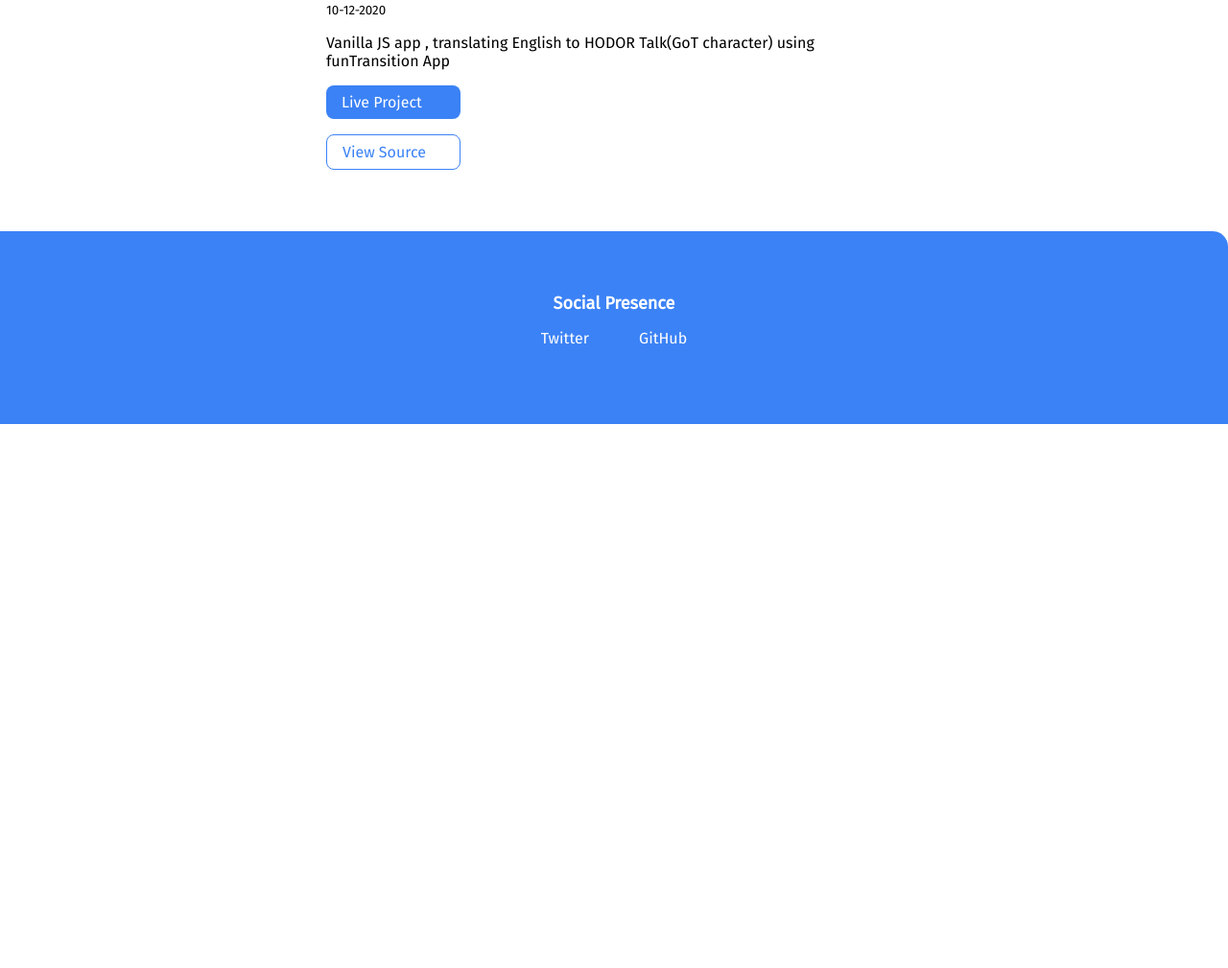
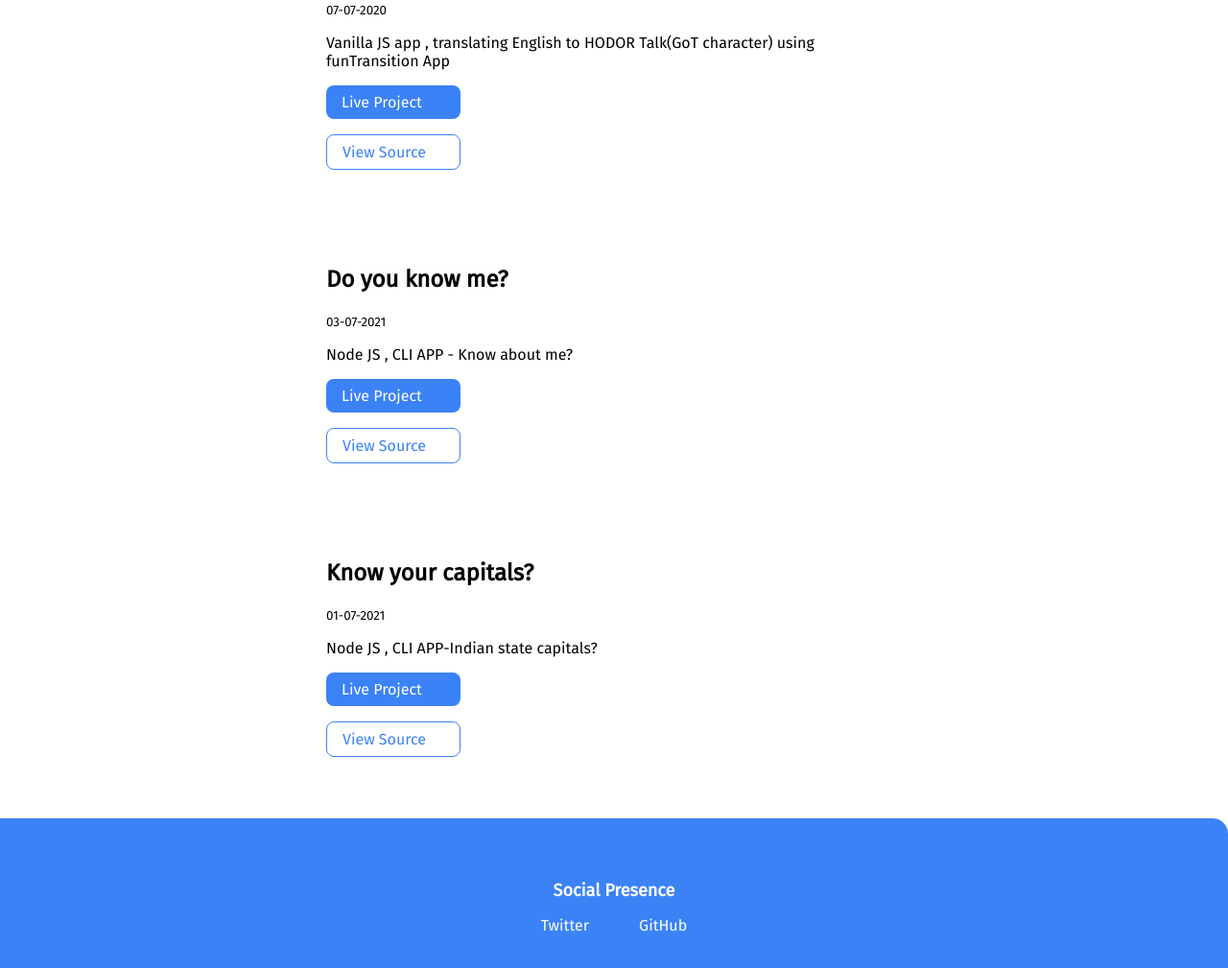
Before and after one commit to ramakrishnach14/ramakrishna_portfolio, a plain HTML site: page projects.html in a window 1280 px wide. Shown: the part 1360-2369 px from the top of the page at 96% size. Before the commit the page ends 1802 px from the top, so only its background shows below. Drawn offline with Linux system fonts and the light colour scheme.

Commit message:
feat:added cli app projects
feat:added cli app projects

```diff
--- a/projects.html
+++ b/projects.html
@@ -56,10 +56,28 @@
 		<li>
 			<article class="showcase-list container container-center">
 				<h1>Hodor Talk</h1>
-				<small>10-12-2020</small>
+				<small>07-07-2020</small>
 				<p>Vanilla JS app , translating English to HODOR Talk(GoT character) using funTransition App</p>
 				<a class="link link-primary" target="_blank"href="https://speakhodor.netlify.app/">Live Project</a>
 				<a class="link link-secondary" target="_blank"href="https://github.com/ramakrishnach14/HodorText">View Source</a>
+			</article>
+		</li>
+		<li>
+			<article class="showcase-list container container-center">
+				<h1>Do you know me?</h1>
+				<small>03-07-2021</small>
+				<p>Node JS , CLI APP - Know about me?   </p>
+				<a class="link link-primary" target="_blank"href="https://replit.com/@ramakrishna20/youKnowMe#index.js?embed=1&output=1">Live Project</a>
+				<a class="link link-secondary" target="_blank"href="https://replit.com/@ramakrishna20/youKnowMe#index.js">View Source</a>
+			</article>
+		</li>
+		<li>
+			<article class="showcase-list container container-center">
+				<h1>Know your capitals?</h1>
+				<small>01-07-2021</small>
+				<p>Node JS , CLI APP-Indian state capitals?</p>
+				<a class="link link-primary" target="_blank"href="https://replit.com/@ramakrishna20/Quizzz#index.jsembed=1&output=1">Live Project</a>
+				<a class="link link-secondary" target="_blank"href="https://replit.com/@ramakrishna20/Quizzz#index.js">View Source</a>
 			</article>
 		</li>
 		<!-- <li>
```
Also changed, not shown: blogs.html (+4 -4 lines).
